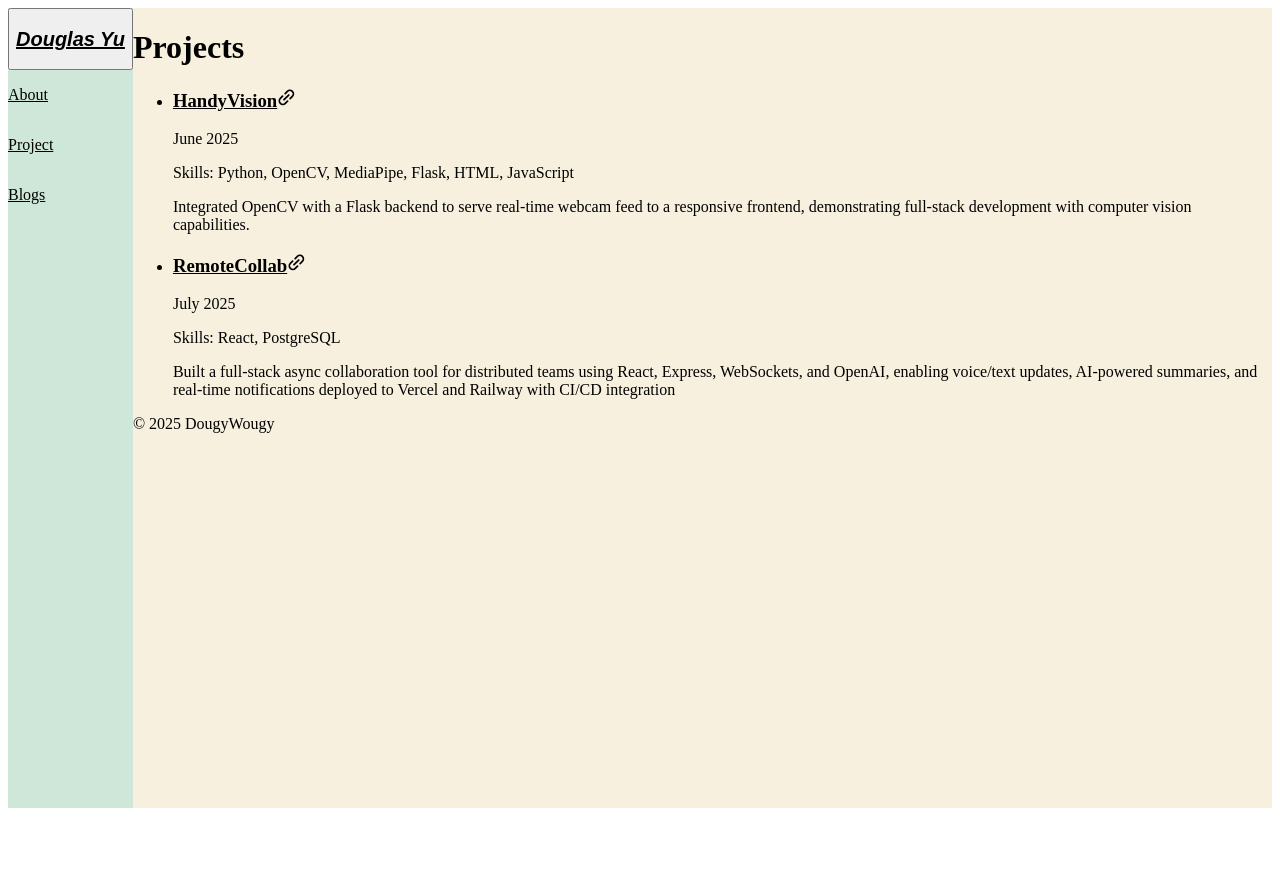
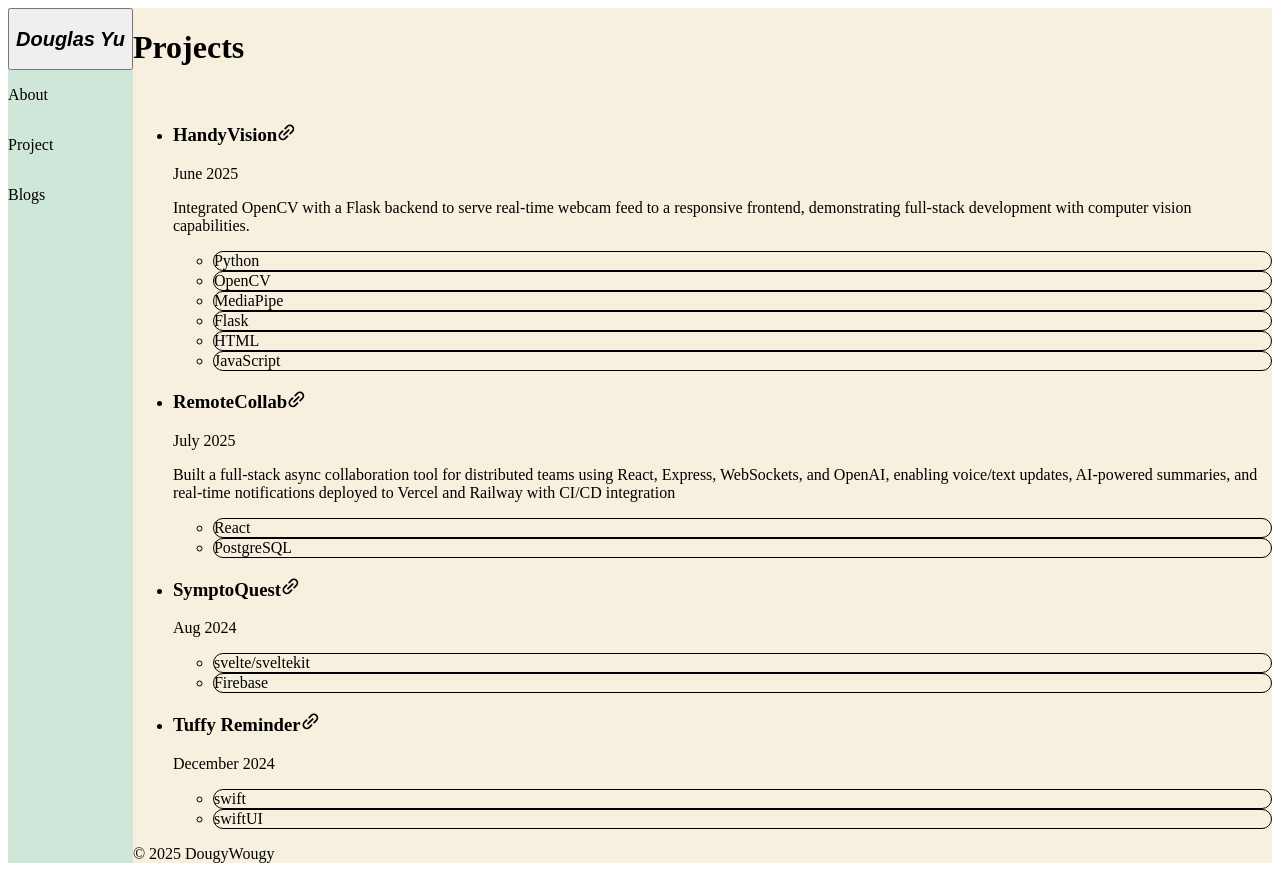
Before and after one commit to Douglasmyu/react-portfolio, a React (Vite) app: page /Project in a window 1280 px wide. Before the commit the page ends 816 px from the top, so only its background shows below. Built offline with nearby package versions, Linux system fonts and the light colour scheme.

Commit message:
project stuff

```diff
--- a/src/App.css
+++ b/src/App.css
@@ -4,4 +4,5 @@
 
 a {
   color: rgb(0, 0, 0);
+  text-decoration: none;
 }
--- a/src/components/Nav.jsx
+++ b/src/components/Nav.jsx
@@ -1,5 +1,8 @@
-import React from 'react';
-import { Link } from 'react-router-dom';
+import React, { useState } from 'react';
+import { Link, useLocation} from 'react-router-dom';
+import { FaArrowRightToBracket } from "react-icons/fa6";
+
+
 
 function Nav() {
   return (
@@ -20,9 +23,8 @@ function Nav() {
       </Link>
       </button>
 
-
       <div className="flex flex-col space-y-4 w-full gap-8">
-        <Link to="/About">
+        <Link to="/About" class = "flex item-center gap-2 hover:text-blue-700 transition-colors">
           <p>
             About
           </p>
--- a/src/info.json
+++ b/src/info.json
@@ -3,19 +3,35 @@
     "projects": [
         {
             "title": "HandyVision",
-            "skills": "Python, OpenCV, MediaPipe, Flask, HTML, JavaScript",
+            "skills": ["Python", "OpenCV", "MediaPipe", "Flask", "HTML", "JavaScript"],
             "date": "June 2025",
             "summary": "Integrated OpenCV with a Flask backend to serve real-time webcam feed to a responsive frontend, demonstrating full-stack development with computer vision capabilities.",
             "link": "https://github.com/Douglasmyu/HandyVision",
-            "preview": "HandyVision"
+            "preview": "/HandyVision.png"
         },
         {
             "title": "RemoteCollab",
-            "skills": "React, PostgreSQL",
+            "skills": ["React", "PostgreSQL"],
             "date": "July 2025",
             "summary": "Built a full-stack async collaboration tool for distributed teams using React, Express, WebSockets, and OpenAI, enabling voice/text updates, AI-powered summaries, and real-time notifications deployed to Vercel and Railway with CI/CD integration",
             "link": "https://github.com/Douglasmyu/HandyVision",
             "preview": ""
+        },
+        {
+            "title": "SymptoQuest",
+            "skills": ["svelte/sveltekit","Firebase"],
+            "date": "Aug 2024",
+            "summary": "",
+            "link": "https://sympto-quest-phi.vercel.app/login",
+            "preview": ""
+        },
+        {
+            "title":"Tuffy Reminder",
+            "skills": ["swift","swiftUI"],
+            "date": "December 2024",
+            "summary":"",
+            "link":"https://github.com/Douglasmyu/Tuffy-Reminder",
+            "preview": ""
         }
     ]
 }
--- a/src/routes/Project.jsx
+++ b/src/routes/Project.jsx
@@ -2,27 +2,32 @@ import React from 'react';
 import info from '../info.json';
 import { PiLinkSimpleBold } from "react-icons/pi";
 
-import HandyVision from '../assets/HandyVision.png'
 
-const imageMap = {
-    HandyVision: HandyVision,
-}
 function Project() {
     return (
         <div id = "project-section" className = "content-item">
             <h1 id = "project-content-header" className = "Content-Item-Header">Projects</h1>
-            <div id ="project-item-container" className = "content-item-body">
+            <div id ="project-item-container" className = "flex flex-row">
                 <ul>
                     {/* info/projects/title */}
                     {info.projects.map(item => (
                         <li>
                             <h3>
-                                <a href ={item.link} target='_blank' >{item.title}</a>
-                                <PiLinkSimpleBold></PiLinkSimpleBold>
+                                <a href ={item.link} target='_blank' >{item.title}<PiLinkSimpleBold></PiLinkSimpleBold></a>
+
                             </h3>
-                            <p className ="project-date">{item.date}</p>
-                            <p className = "project-skills">Skills: {item.skills}</p>
-                            <p className = "project-Summary">{item.summary}</p>
+                            <p>{item.date}</p>
+                            <p>{item.summary}</p>
+                            {Array.isArray(item.skills) && item.skills.length> 0 && (
+                               <ul id = "skill-used">
+                                {item.skills.map((skillitems,i) => (
+                                    <li key ={i}
+                                    class = "text-xs font-medium px-5 py-1 rounded-full border border-slate-300 shadow-sm hover:bg-slate-200 transition">
+                                        {skillitems}
+                                    </li>
+                                )
+                            )}</ul>
+                            )}
 
                         </li>
                     ))}
```
Also changed, not shown: public/HandyVision.png (renamed from src/assets/HandyVision.png).
